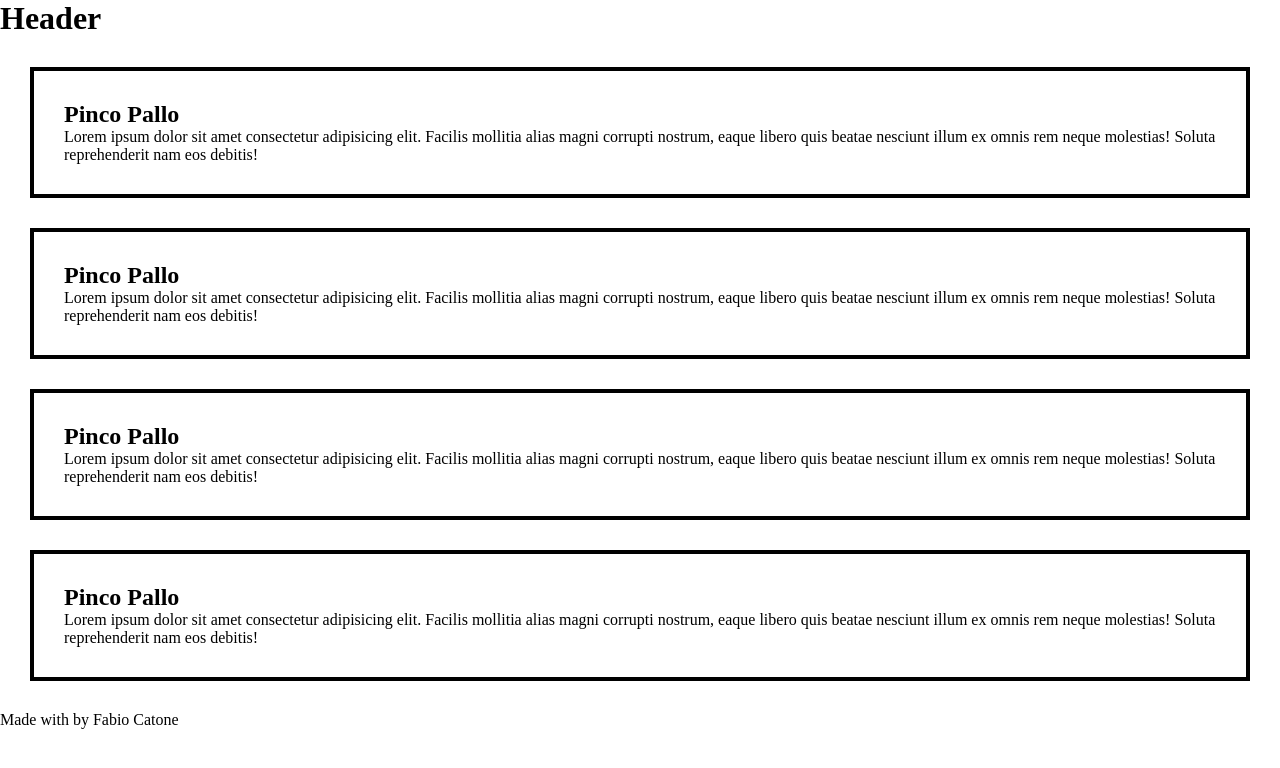
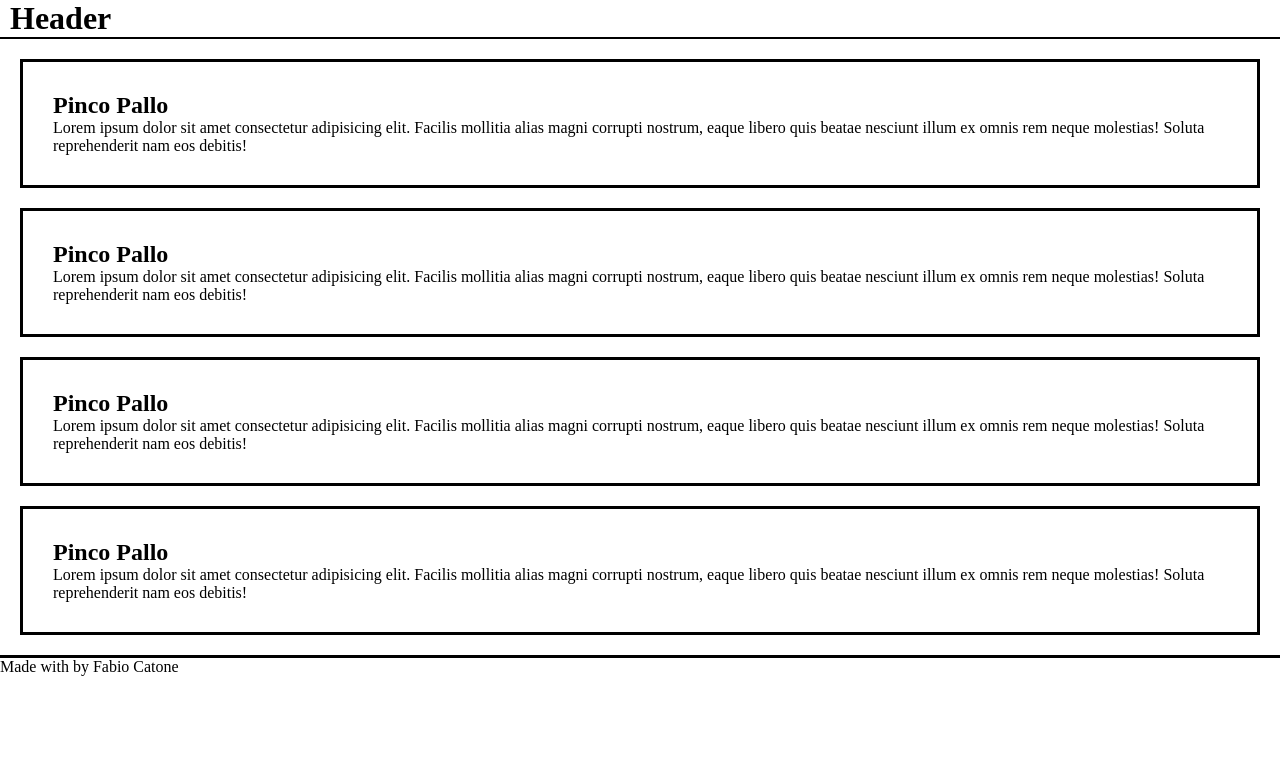
Before and after one commit to fabiocatone/htmlcss-wireframe1, a plain HTML site: page index.html in a window 1280 px wide. Drawn offline with Linux system fonts and the light colour scheme.

Commit message:
finish header e footer

```diff
--- a/css/style.css
+++ b/css/style.css
@@ -3,16 +3,20 @@
     padding: 0px;
     box-sizing: border-box;
 }
-#h1 {
-margin-left: 120px;
-border-bottom: 10px solid black;
+h1 {
+margin-left:10px;
+}
+header {
+    border-bottom: 2px solid black;
 }
 .pincopallo {
     padding: 30px;
-    border: 4px solid black;
-    margin: 30px;
+    border: 3px solid black;
+    margin: 20px;
 }
 
-#footer {
-    border-top: 10px solid black;
+footer {
+    border-top: 3px solid black;
+    padding-bottom: 30px;
+
 }
```
